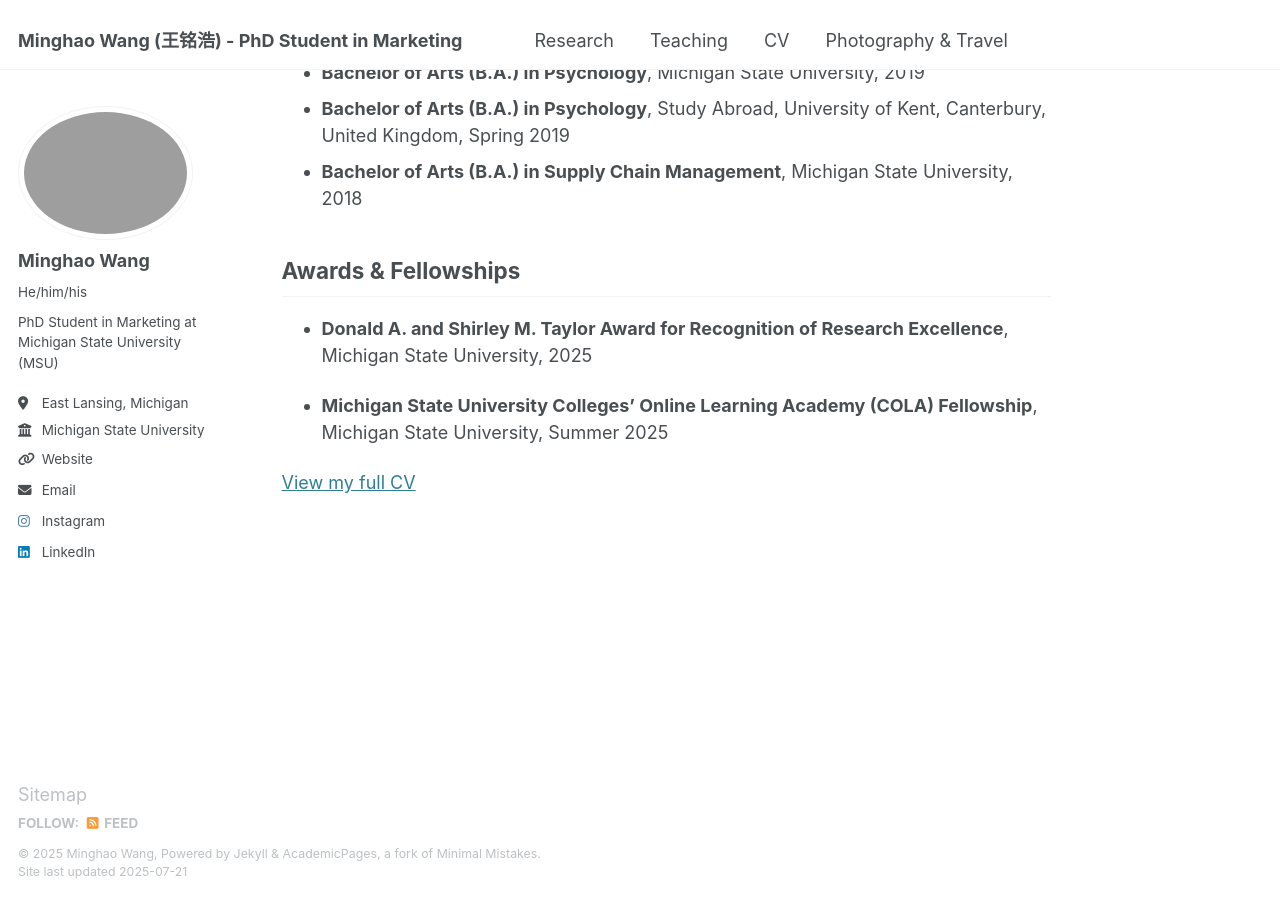
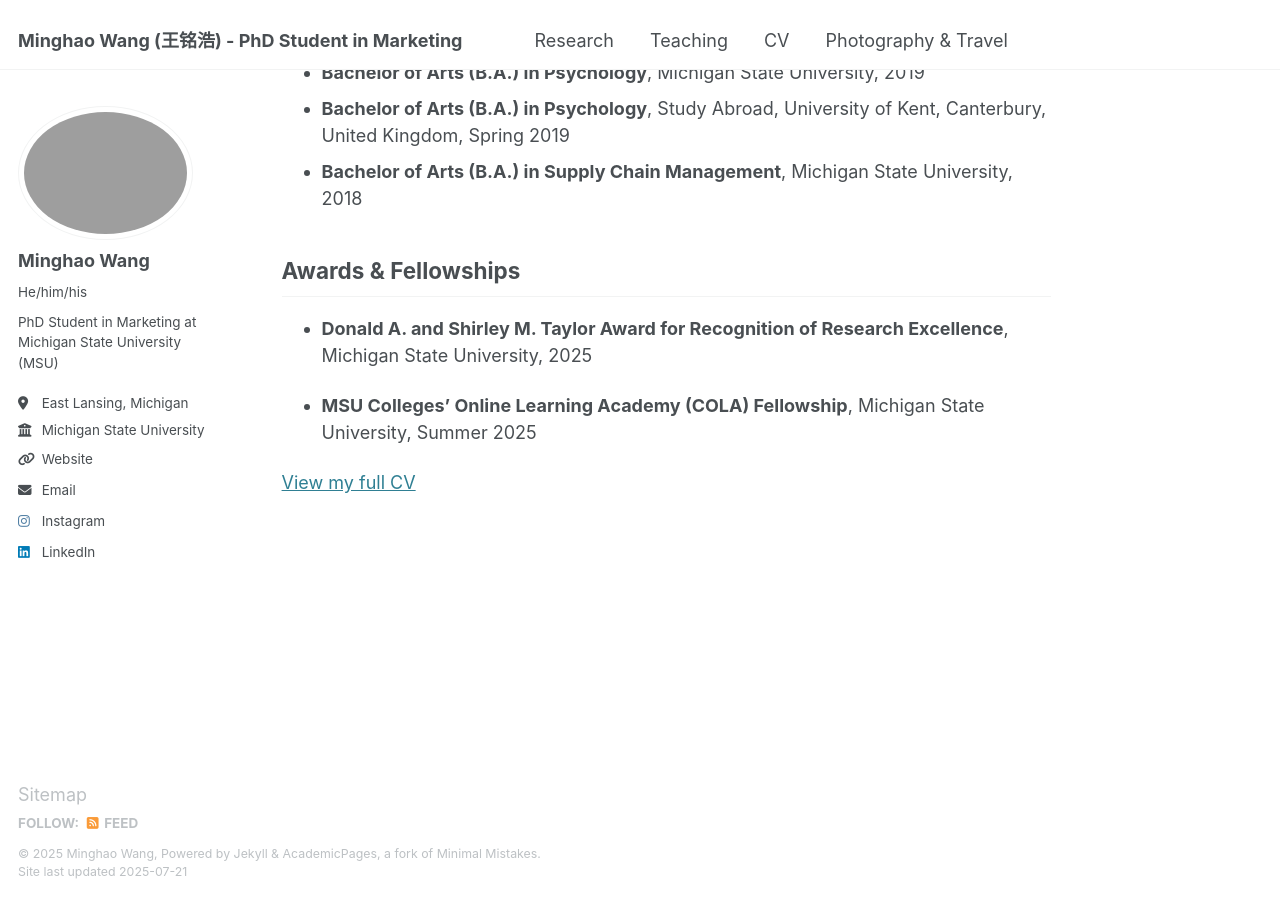
Before and after one commit to minghaowang-research/minghaowang-research.github.io, a Jekyll site: the page built from _pages/about.md, in a window 1280 px wide and 900 px high, scrolled down 760 px. Built offline with Jekyll 4.4.1, drawn with Linux system fonts in a browser that asks for light colours.

Commit message:
Update Fellowships

```diff
--- a/_pages/about.md
+++ b/_pages/about.md
@@ -25,6 +25,6 @@ His research interests span marketing strategy, digital marketing, customer sati
 ## Awards & Fellowships
 * **Donald A. and Shirley M. Taylor Award for Recognition of Research Excellence**, Michigan State University, 2025
 
-* **Michigan State University Colleges' Online Learning Academy (COLA) Fellowship**, Michigan State University, Summer 2025
+* **MSU Colleges' Online Learning Academy (COLA) Fellowship**, Michigan State University, Summer 2025
 
 [View my full CV](/assets/pdf/Minghao-Wang-PhD-CV.pdf)
```
